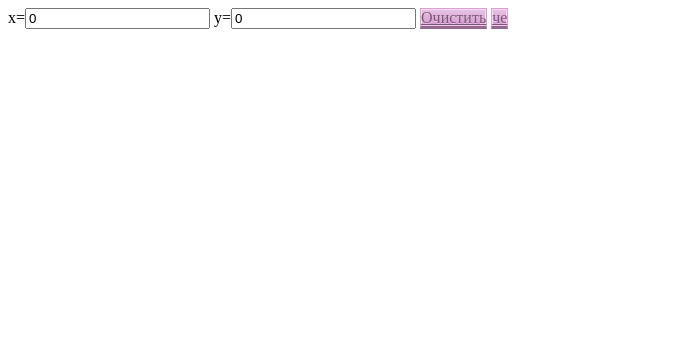
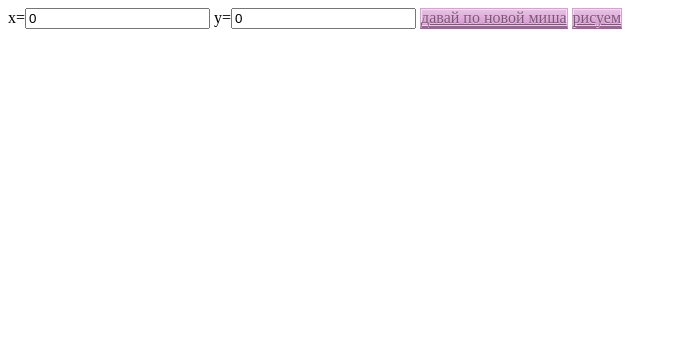
Before and after one commit to mikegithub211/mikegithub211.github.io, a plain HTML site: page js6.html in a window 1280 px wide. Shown: the whole page, without its empty margins (0-677 px from the left). Drawn offline with Linux system fonts and the light colour scheme.

Commit message:
Update js6.html

```diff
--- a/js6.html
+++ b/js6.html
@@ -43,8 +43,6 @@ var canvas = document.getElementById('example');
 var ctx = canvas.getContext('2d');
 ctx.beginPath();
 drawpoint();
-
-
 ctx.moveTo(240, 0);
 ctx.lineTo(240, 320);
 ctx.moveTo(0, 160);
@@ -61,7 +59,6 @@ alert( 'hit' );
 alert( 'miss' );
 }
 }
-
 function drawpoint() {
 x=Number(document.getElementById("x_znach").value);
 y=Number(document.getElementById("y_znach").value);
@@ -70,7 +67,7 @@ y=160-y*10;
 var canvas = document.getElementById('example');
 var ctx = canvas.getContext('2d');
 ctx.beginPath();
-ctx.strokeStyle = 'red';
+ctx.strokeStyle = 'bloody';
 ctx.arc(x, y, 2, 0, 2 * Math.PI);
 ctx.stroke();
 }
@@ -79,8 +76,8 @@ ctx.stroke();
 <body>
 x=<input type="text" value="0" id="x_znach">
 y=<input type="text" value="0" id="y_znach">
-<a href="#" onclick="clean()" class="button purple">Очистить</a>
-<a href="#" onclick="er1()" class="button purple">че</a>
+<a href="#" onclick="clean()" class="button purple">давай по новой миша</a>
+<a href="#" onclick="er1()" class="button purple">рисуем</a>
 
 <br>
 <canvas width='480' height='320' id='example'>давай по новой миша</canvas>
```
